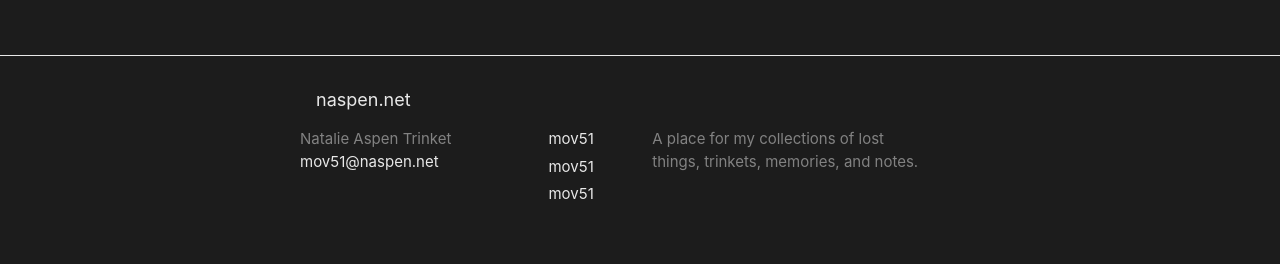
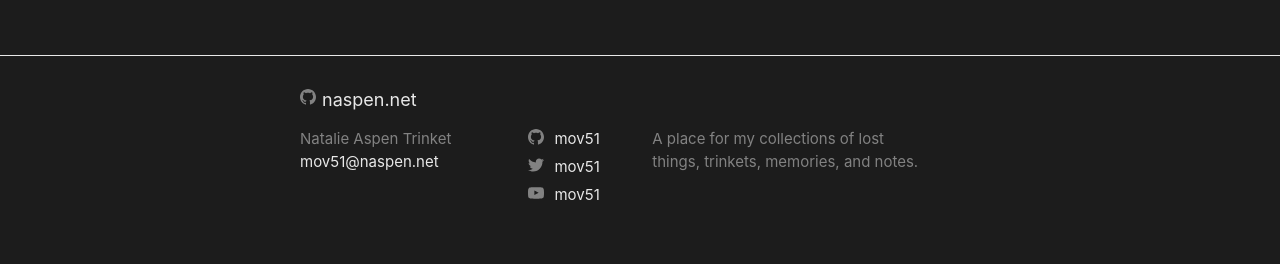
Before and after one commit to mov51/JekyllJest, a Jekyll site: the page built from docs/index.markdown, in a window 1280 px wide. Shown: the part 4884-5148 px from the top of the page. Built offline with Jekyll 4.4.1, drawn with Linux system fonts in a browser that asks for light colours; nearby versions of some CDN libraries.

Commit message:
Fix Social Icons

```diff
--- a/docs/_sass/minima/_base.scss
+++ b/docs/_sass/minima/_base.scss
@@ -204,8 +204,8 @@ pre {
  */
 
 .svg-icon {
-    width: 16px;
-    height: 16px;
+    width: 22px;
+    height: 22px;
     display: inline-block;
     fill: #{$grey-color};
     padding-right: 5px;
```
Also changed, not shown: docs/assets/minima-social-icons.svg.
